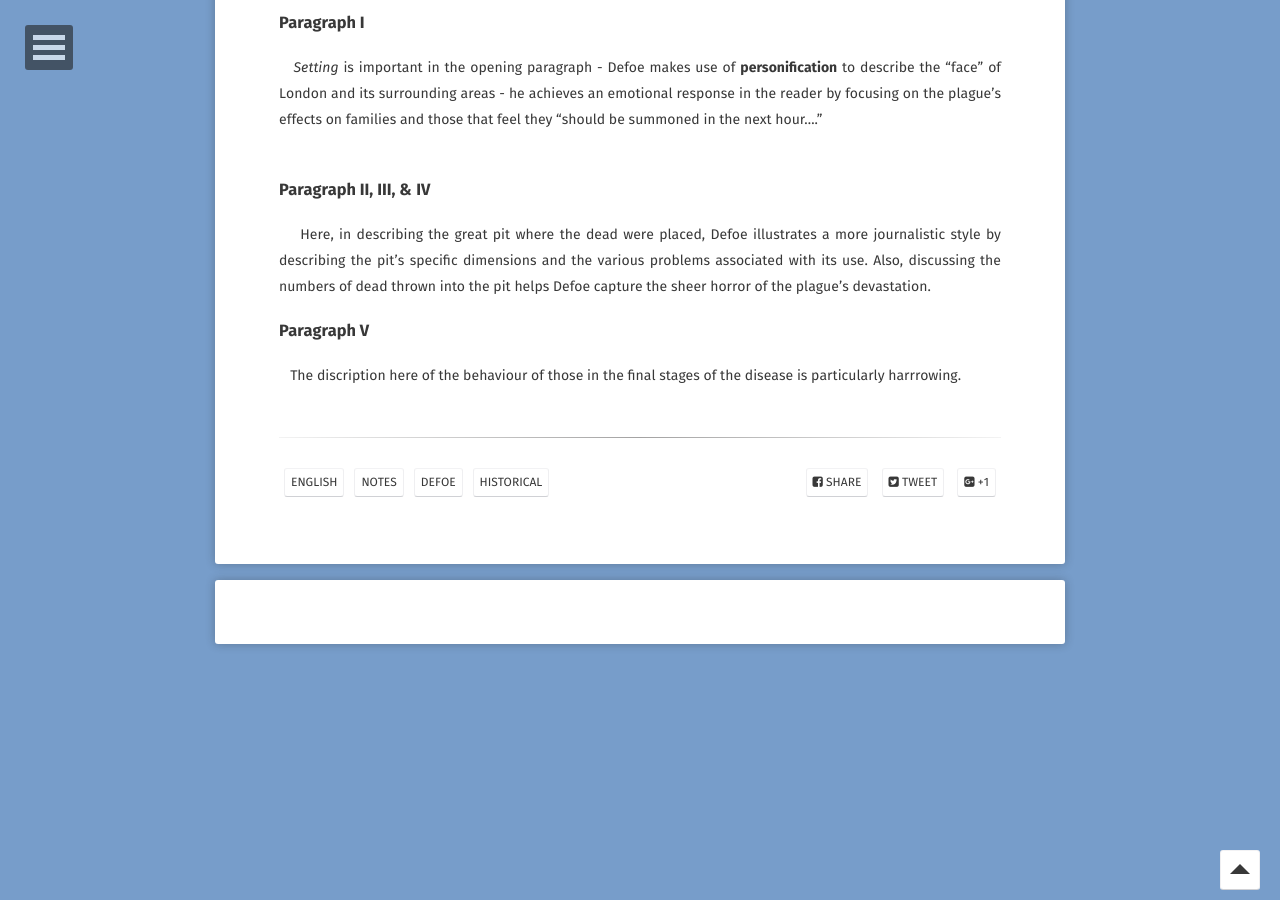
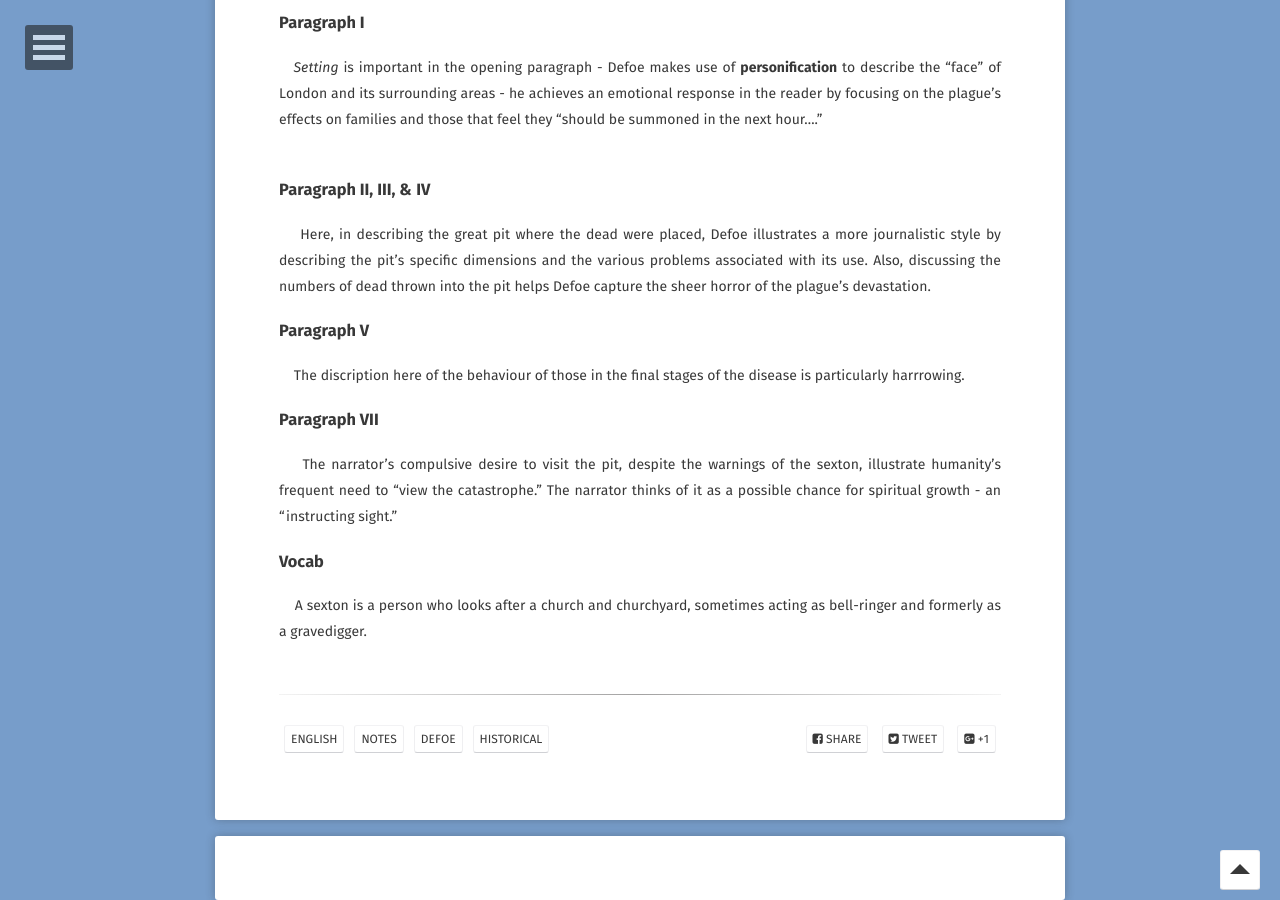
Before and after one commit to EthenStrine/site, a Jekyll site: the page built from _posts/2019-01-30-defoe-plague-year.md, in a window 1280 px wide and 900 px high, scrolled down 933 px. Built offline with Jekyll 4.4.1, drawn with Linux system fonts in a browser that asks for light colours; some web fonts are replaced; comment, search, counter and statistics services are not loaded.

Commit message:
Update 2019-01-30-defoe-plague-year.md

```diff
--- a/_posts/2019-01-30-defoe-plague-year.md
+++ b/_posts/2019-01-30-defoe-plague-year.md
@@ -25,4 +25,13 @@ comments: true
 &nbsp;&nbsp;&nbsp; Here, in describing the great pit where the dead were placed, Defoe illustrates a more journalistic style by describing the pit's specific dimensions and the various problems associated with its use. Also, discussing the numbers of dead thrown into the pit helps Defoe capture the sheer horror of the plague's devastation.
 
 ### Paragraph V
-&nbsp;&nbsp;&nbsp;The discription here of the behaviour of those in the final stages of the disease is particularly harrrowing.
+&nbsp;&nbsp;&nbsp; The discription here of the behaviour of those in the final stages of the disease is particularly harrrowing.
+
+### Paragraph VII
+&nbsp;&nbsp;&nbsp; The narrator's compulsive desire to visit the pit, despite the warnings of the sexton, illustrate humanity's frequent need to "view the catastrophe." The narrator thinks of it as a possible chance for spiritual growth - an "instructing sight."
+
+
+
+
+### Vocab
+&nbsp;&nbsp;&nbsp; A sexton is a person who looks after a church and churchyard, sometimes acting as bell-ringer and formerly as a gravedigger.
```
